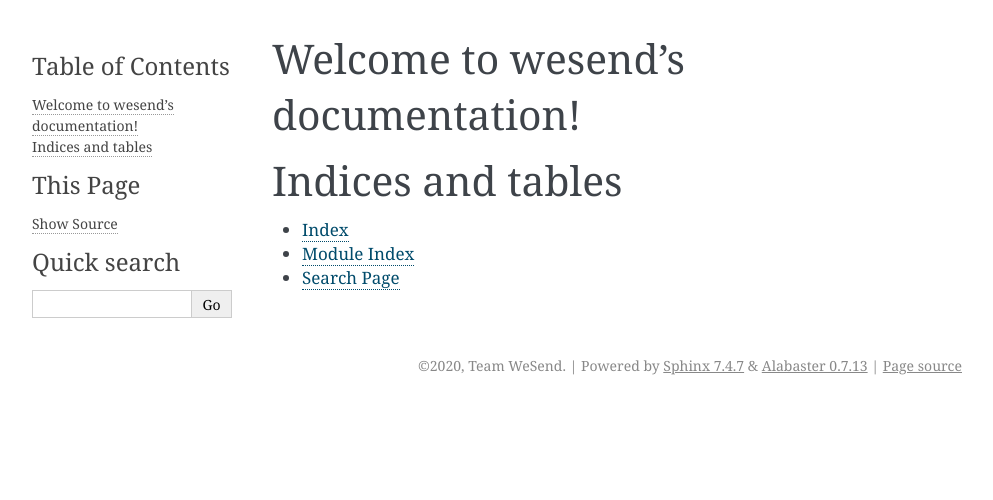
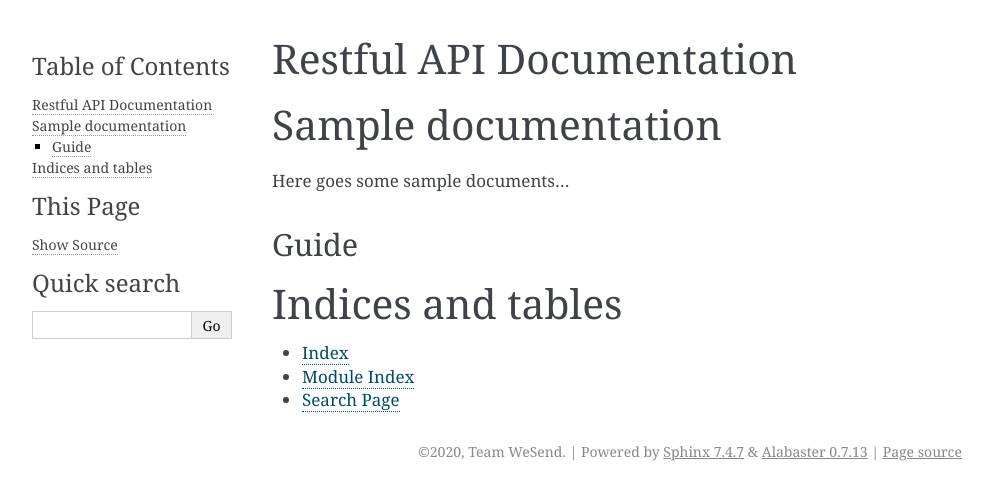
Before and after one commit to eshetua/wesend, a Sphinx documentation site: the page built from docs/index.rst, in a window 1280 px wide. Shown: the top 500 px of the page, without its empty margins (148-1141 px from the left). Built offline with Sphinx 7.4.7, drawn with Linux system fonts in a browser that asks for light colours.

Commit message:
removed unec files

```diff
--- a/docs/index.rst
+++ b/docs/index.rst
@@ -1,16 +1,16 @@
-.. wesend documentation master file, created by
-   sphinx-quickstart on Fri Aug 14 17:55:49 2020.
-   You can adapt this file completely to your liking, but it should at least
-   contain the root `toctree` directive.
+Restful API Documentation
+=========================
 
-Welcome to wesend's documentation!
-==================================
+Sample documentation
+====================
+
+Here goes some sample documents...
+
+Guide
+^^^^^
 
 .. toctree::
    :maxdepth: 2
-   :caption: Contents:
-
-
 
 Indices and tables
 ==================
```
